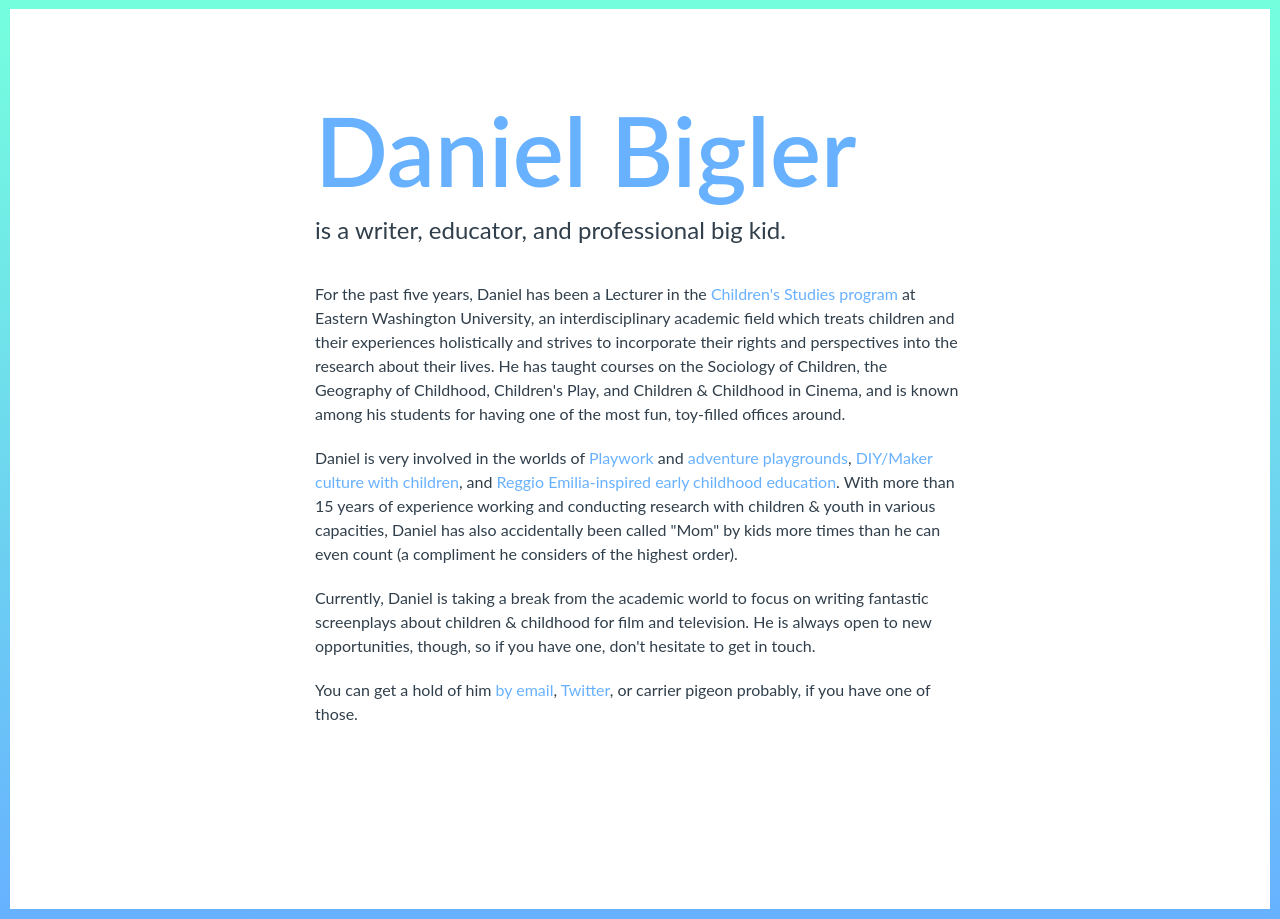
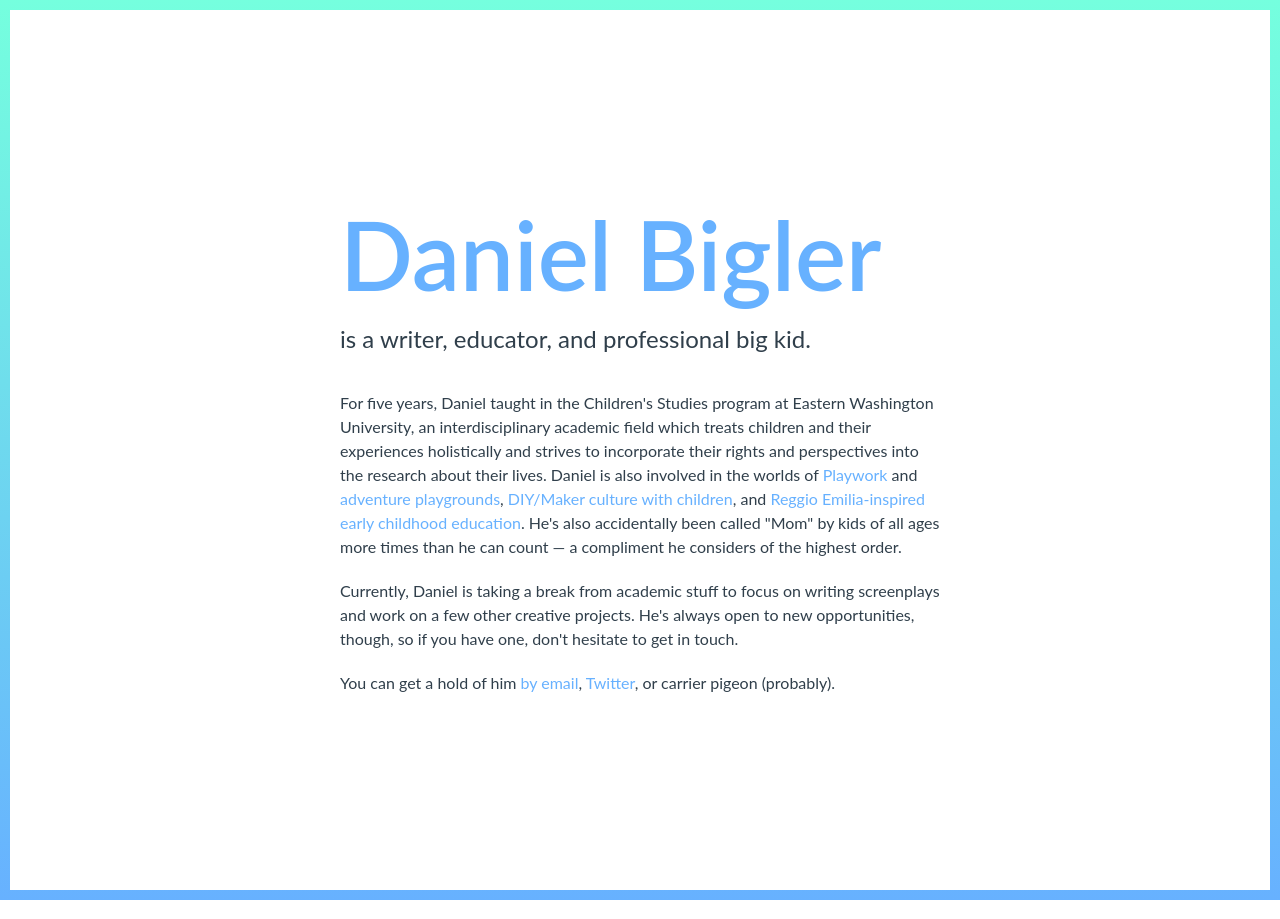
Before and after one commit to danielsaurus/danielsaurus.github.io, a Jekyll site: the page built from index.html, in a window 1280 px wide. Built offline with Jekyll 4.4.1, drawn with Linux system fonts in a browser that asks for light colours; nearby versions of some CDN libraries; library files that are not in the unit come from our copies.

Commit message:
css simplification

```diff
--- a/_layouts/default.html
+++ b/_layouts/default.html
@@ -34,17 +34,20 @@
 </head>
 
 <body>
+  <div class="background">
+  </div>
 
+  <div class="wrapperwrapper">
     <div class="wrapper">
-        {{ content }}
+      {{ content }}
     </div>
-
+  </div>
 
 	<script src="http://ajax.googleapis.com/ajax/libs/jquery/1/jquery.min.js"></script>
-	<script src="jquery.fittext.js"></script>
-
+	<script src="https://cdnjs.cloudflare.com/ajax/libs/FitText.js/1.2.0/jquery.fittext.min.js"></script>
 	<script>
-	jQuery("#fancypantsheadline").fitText();
+  	$("#fancypantsfittext1").fitText(0.65);
+    $("#fancypantsfittext2").fitText(2.2);
 	</script>
 
 </body>
--- a/assets/css/main.scss
+++ b/assets/css/main.scss
@@ -1,68 +1,41 @@
 ---
 ---
+
+// background-image: -webkit-gradient(linear, 0 0, 0 100%, from(#75FFDE), to(#67B1FF));
+// background-image: -webkit-linear-gradient(#75FFDE, #67B1FF);
+// background-image: -moz-linear-gradient(#75FFDE, #67B1FF);
+// background-image: -o-linear-gradient(#75FFDE, #67B1FF);
 
 @import "reset";
 @import "config";
 
-html {
-  margin-left: 0.4rem;
-  margin-right: 0.4rem;
-  position: relative;
-  border-top: 0.4rem solid #75FFDE;
-  border-bottom: 0.4rem solid #67B1FF;
-  min-height: 100%; }
+html, body { height: 100%; width: 100%; }
 
-  html:before, html:after {
-    content: "";
-    position: absolute; }
-
-  html:before {
-    top: -0.4rem;
-    left: -0.4rem;
-    bottom: -0.4rem;
-    right: -0.4rem;
+.background {
   background-image: -webkit-gradient(linear, 0 0, 0 100%, from(#75FFDE), to(#67B1FF));
   background-image: -webkit-linear-gradient(#75FFDE, #67B1FF);
   background-image: -moz-linear-gradient(#75FFDE, #67B1FF);
   background-image: -o-linear-gradient(#75FFDE, #67B1FF);
-    z-index: -2; }
+  width: 100%;
+  height: 100%;
+  position: fixed;
+  z-index: 0;
+}
 
-  html:after {
-    z-index: -1;
-    top: 0;
-    left: 0;
-    bottom: 0;
-    right: 0;
-    background: #fff; }
-
-  @media screen and (min-width: 650px) {
-    html {
-      margin-left: 0.6rem;
-      margin-right: 0.6rem;
+.wrapperwrapper {
   position: relative;
-      border-top: 0.6rem solid #75FFDE;
-      border-bottom: 0.6rem solid #67B1FF; }
-      html:before, html:after {
-        content: "";
-        position: absolute; }
-      html:before {
-        top: -0.6rem;
-        left: -0.6rem;
-        bottom: -0.6rem;
-        right: -0.6rem;
-        background-image: -webkit-gradient(linear, 0 0, 0 100%, from(#75FFDE), to(#67B1FF));
-        background-image: -webkit-linear-gradient(#75FFDE, #67B1FF);
-        background-image: -moz-linear-gradient(#75FFDE, #67B1FF);
-        background-image: -o-linear-gradient(#75FFDE, #67B1FF);
-        z-index: -2; }
-      html:after {
-        z-index: -1;
-        top: 0;
-        left: 0;
-        bottom: 0;
-        right: 0;
-        background: #fff; } }
-
+  z-index: 1;
+  background-color: white;
+  width: calc(100% - 20px);
+  height: calc(100% - 20px);
+  transform: translateX(10px) translateY(10px);
+  min-height: 600px;
+  min-width: 530px;
+  display: flex;
+  align-items: center;
+  align-content: center;
+  justify-content: center;
+}
 
 body {
     color: $color-primary;
@@ -107,24 +80,14 @@ ul {
 
 
 .wrapper {
-    max-width: 650px;
-    margin: auto;
-    padding: 60px 30px 60px 30px;
-    @media screen and (max-width: $br) {
-        padding: 20px;
-    }
+    max-width: 600px;
+    padding: 0 40px;
 }
 
 
 
 .header {
-    display: flex;
-    justify-content: space-between;
-    align-items: baseline;
     padding-bottom: 50px;
-    @media screen and (max-width: $br) {
-        display: block;
-    }
     h1 {
         font-size: 2em;
         color: $color-highlight1;
@@ -145,16 +108,17 @@ ul {
 	width: 100%;
 	margin: 0px auto;
   padding-bottom: 15px;
+
   h1 {
 		display: block;
-		margin: 5% auto 0;
+		// margin: 5% auto 0;
 		font-family: 'Avenir Next Bold', 'Avenir Next', 'Lato';
 		font-size: 6em;
 		font-weight: 600;
     color: $color-highlight1;
 		padding-bottom: 20px;
+  }
 
-    }
   h2 {
 		display: block;
     font-size: 1.5em;
@@ -171,6 +135,9 @@ ul {
   }
 	p {
 		padding-bottom: 20px;
+    &:last-child {
+      padding-bottom: 0
+    }
 	}
 }
 
--- a/index.html
+++ b/index.html
@@ -8,8 +8,7 @@ layout: default
 </div>
 
 <div class="fancypantsbody">
-	<p>For the past five years, Daniel has been a Lecturer in the <a href="http://www.ewu.edu/children">Children's Studies program</a> at Eastern Washington University, an interdisciplinary academic field which treats children and their experiences holistically and strives to incorporate their rights and perspectives into the research about their lives. He has taught courses on the <em>Sociology of Children</em>, the <em>Geography of Childhood</em>, <em>Children's Play</em>, and <em>Children & Childhood in Cinema</em>, and is known among his students for having one of the most fun, toy-filled offices around.</p>
-	<p>Daniel is very involved in the worlds of <a href="https://playeverything.wordpress.com/play-and-playwork/">Playwork</a> and <a href="http://adventureplaygrounds.hampshire.edu">adventure playgrounds</a>, <a href="http://www.tinkeringschool.com">DIY/Maker culture with children</a>, and <a href="https://en.wikipedia.org/wiki/Reggio_Emilia_approach">Reggio Emilia-inspired early childhood education</a>. With more than 15 years of experience working and conducting research with children & youth in various capacities, Daniel has also accidentally been called "Mom" by kids more times than he can even count (a compliment he considers of the highest order).</p>
-	<p>Currently, Daniel is taking a break from the academic world to focus on writing fantastic screenplays about children & childhood for film and television. He is always open to new opportunities, though, so if you have one, don't hesitate to get in touch.</p>
-	<p>You can get a hold of him <a href="mailto:hello@danielbigler.com">by email</a>, <a href="http://www.twitter.com/thisisdaniel/">Twitter</a>, or carrier pigeon probably, if you have one of those.</p>
+	<p>For five years, Daniel taught in the Children's Studies program at Eastern Washington University, an interdisciplinary academic field which treats children and their experiences holistically and strives to incorporate their rights and perspectives into the research about their lives. Daniel is also involved in the worlds of <a href="https://playeverything.wordpress.com/play-and-playwork/">Playwork</a> and <a href="http://adventureplaygrounds.hampshire.edu">adventure playgrounds</a>, <a href="http://www.tinkeringschool.com">DIY/Maker culture with children</a>, and <a href="https://en.wikipedia.org/wiki/Reggio_Emilia_approach">Reggio Emilia-inspired early childhood education</a>. He's also accidentally been called "Mom" by kids of all ages more times than he can count — a compliment he considers of the highest order.</p>
+	<p>Currently, Daniel is taking a break from academic stuff to focus on writing screenplays and work on a few other creative projects. He's always open to new opportunities, though, so if you have one, don't hesitate to get in touch.</p>
+	<p>You can get a hold of him <a href="mailto:hello@danielbigler.com">by email</a>, <a href="http://www.twitter.com/thisisdaniel/">Twitter</a>, or carrier pigeon (probably).</p>
 </div>
```
Also changed, not shown: 7 other files. Lines whose indentation alone changed are shown as unchanged.
